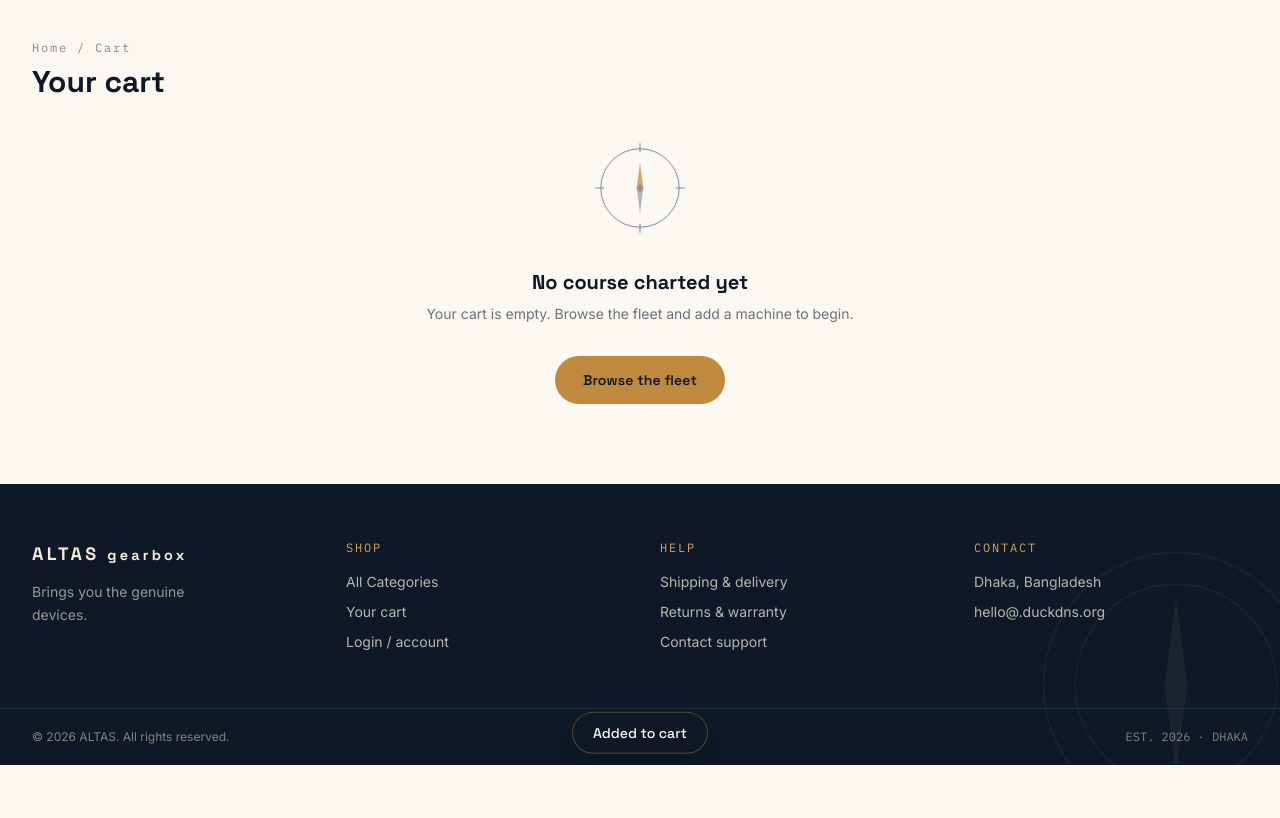
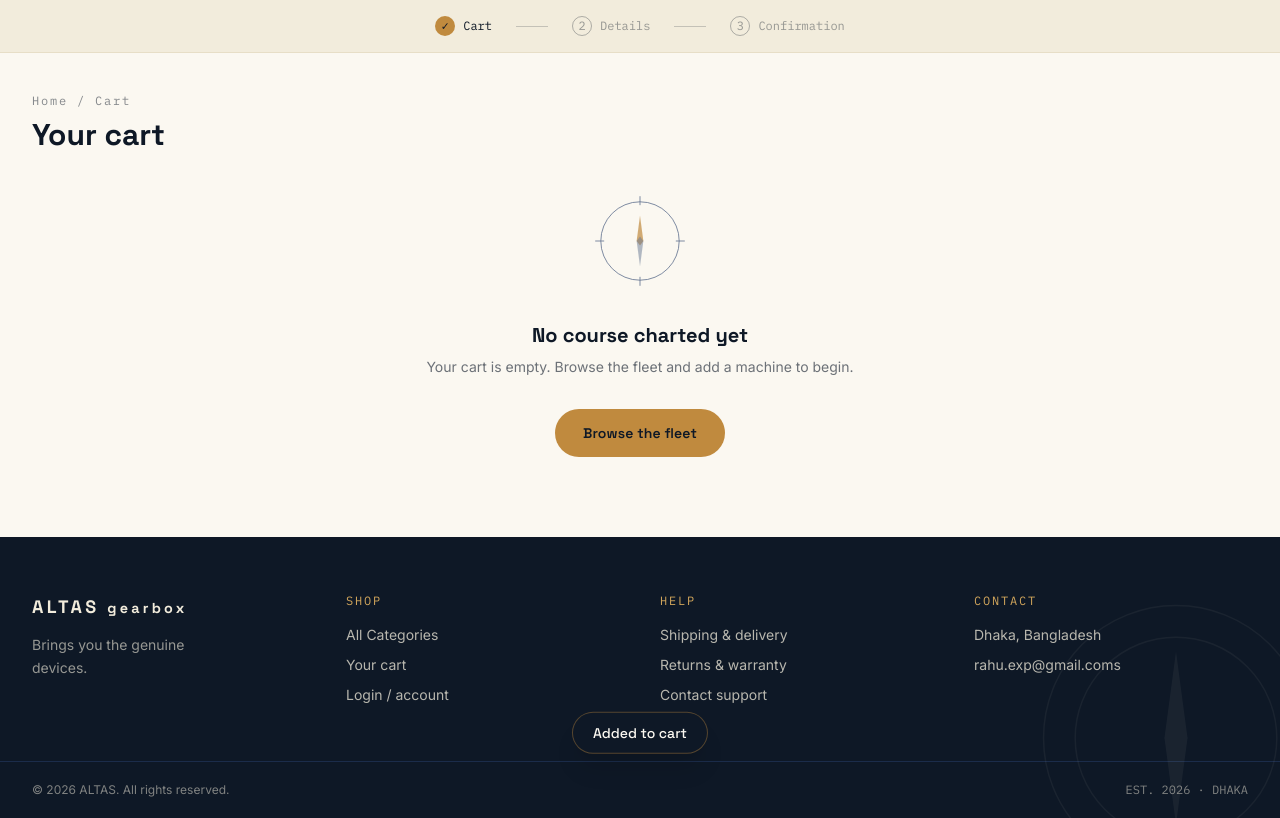
Before and after one commit to Rahu-ju/shop, a Django app: page /cart/ in a window 1280 px wide. Shown: the part 81-899 px from the top of the page. Before the commit the page ends 846 px from the top, so only its background shows below. Run offline with Django 5.2, Linux system fonts and the light colour scheme; parts of the project's set-up code (start-up, migrations or seed data) failed here and were passed over.

Commit message:
Add necessary css classes for confirmation flow icon.

```diff
--- a/assets/templates/base.html
+++ b/assets/templates/base.html
@@ -132,7 +132,7 @@
       <p class="font-mono text-xs tracking-[0.15em] text-brass-400 mb-4">CONTACT</p>
       <ul class="space-y-2.5 text-sm text-paper-100/75">
         <li>Dhaka, Bangladesh</li>
-        <li>hello@.duckdns.org</li>
+        <li>rahu.exp@gmail.coms</li>
       </ul>
     </div>
   </div>
--- a/assets/templates/cart.html
+++ b/assets/templates/cart.html
@@ -1,6 +1,16 @@
 
 {% extends "templates/base.html" %}
 {% block content %}
+<div class="border-b border-paper-200 bg-paper-100">
+  <div class="max-w-4xl mx-auto px-5 sm:px-8 py-4 flex items-center justify-center gap-3 sm:gap-6 font-mono text-xs">
+    <span class="flex items-center gap-2 text-ink-950"><span class="w-5 h-5 rounded-full bg-brass-500 flex items-center justify-center">✓</span>Cart</span>
+    <span class="w-8 h-px bg-ink-950/20"></span>
+    <span class="flex items-center gap-2 text-ink-950/40"><span class="w-5 h-5 rounded-full border border-ink-950/30 flex items-center justify-center">2</span>Details</span>
+    <span class="w-8 h-px bg-ink-950/20"></span>
+    <span class="flex items-center gap-2 text-ink-950/40"><span class="w-5 h-5 rounded-full border border-ink-950/30 flex items-center justify-center">3</span>Confirmation</span>
+  </div>
+</div>
+
 <section class="max-w-7xl mx-auto px-5 sm:px-8 py-10 flex-1 w-full">
   <p class="font-mono text-xs tracking-[0.15em] text-ink-950/50 mb-2">
     <a href="{% url 'shop:product_list' %}" class="hover:text-ink-950">Home</a> / Cart
--- a/assets/templates/order-success.html
+++ b/assets/templates/order-success.html
@@ -48,11 +48,11 @@
 <!-- Step indicator, final state -->
 <div class="border-b border-paper-200 bg-paper-100">
   <div class="max-w-4xl mx-auto px-5 sm:px-8 py-4 flex items-center justify-center gap-3 sm:gap-6 font-mono text-xs">
-    <span class="flex items-center gap-2 text-ink-950/50"><span class="w-5 h-5 rounded-full bg-teal-600 text-paper-50 flex items-center justify-center">✓</span>Cart</span>
+    <span class="flex items-center gap-2 text-ink-950/50"><span class="w-5 h-5 rounded-full bg-brass-600 text-paper-50 flex items-center justify-center">✓</span>Cart</span>
     <span class="w-8 h-px bg-teal-600/40"></span>
-    <span class="flex items-center gap-2 text-ink-950/50"><span class="w-5 h-5 rounded-full bg-teal-600 text-paper-50 flex items-center justify-center">✓</span>Details</span>
+    <span class="flex items-center gap-2 text-ink-950/50"><span class="w-5 h-5 rounded-full bg-brass-600 text-paper-50 flex items-center justify-center">✓</span>Details</span>
     <span class="w-8 h-px bg-teal-600/40"></span>
-    <span class="flex items-center gap-2 text-ink-950"><span class="w-5 h-5 rounded-full bg-brass-500 text-ink-950 flex items-center justify-center">✓</span>Confirmation</span>
+    <span class="flex items-center gap-2 text-ink-950"><span class="w-5 h-5 rounded-full bg-brass-500 text-ink-950 flex items-center justify-center">✓</span>Confirmed.</span>
   </div>
 </div>
 
```
Also changed, not shown: assets/templates/order-summary.html (+11 -2 lines).
